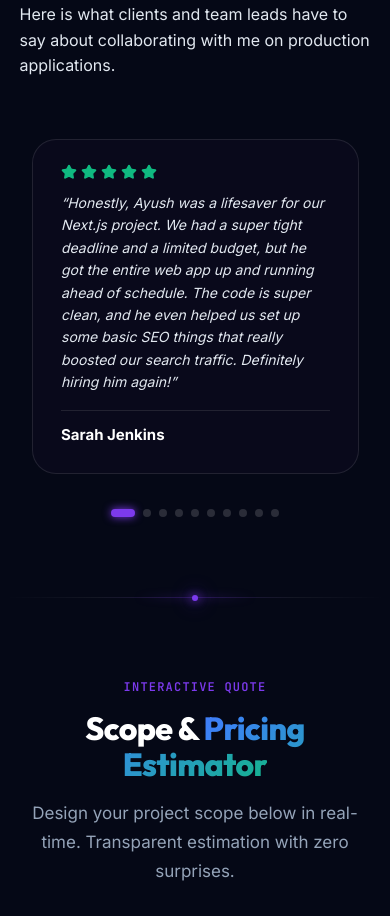
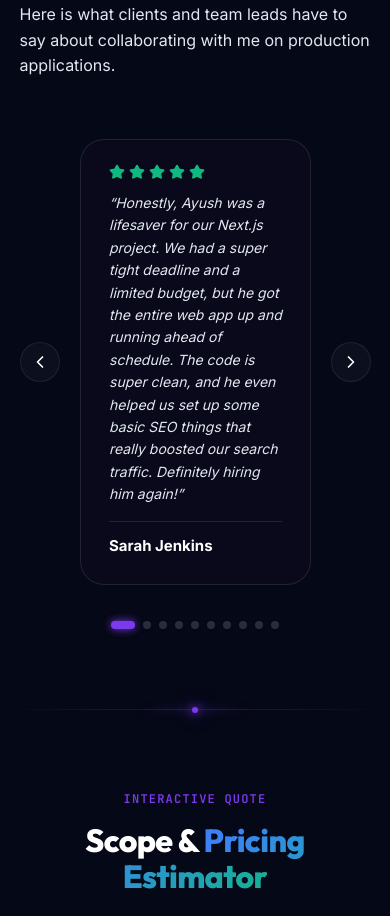
Before and after one commit to Ayush08k/Portfolio-website, a Next.js app: page / in a window 390 px wide. Shown: the part 9680-10596 px from the top of the page. Built offline with nearby package versions, Linux system fonts and the light colour scheme; no server answers.

Commit message:
feat: implement global CSS framework with aurora background, custom cursor, and responsive layout styling

```diff
--- a/src/app/globals.css
+++ b/src/app/globals.css
@@ -849,10 +849,23 @@ footer {
 
 @media (max-width: 768px) {
   .slider-wrapper {
-    gap: 12px;
+    gap: 8px;
   }
   .slider-btn {
-    display: none;
+    display: flex;
+    width: 40px;
+    height: 40px;
+    cursor: pointer;
+    background: rgba(255, 255, 255, 0.03);
+    border: 1px solid rgba(255, 255, 255, 0.08);
+    border-radius: 50%;
+    align-items: center;
+    justify-content: center;
+    color: var(--white);
+  }
+  .slider-btn svg {
+    width: 20px;
+    height: 20px;
   }
 }
 
```
